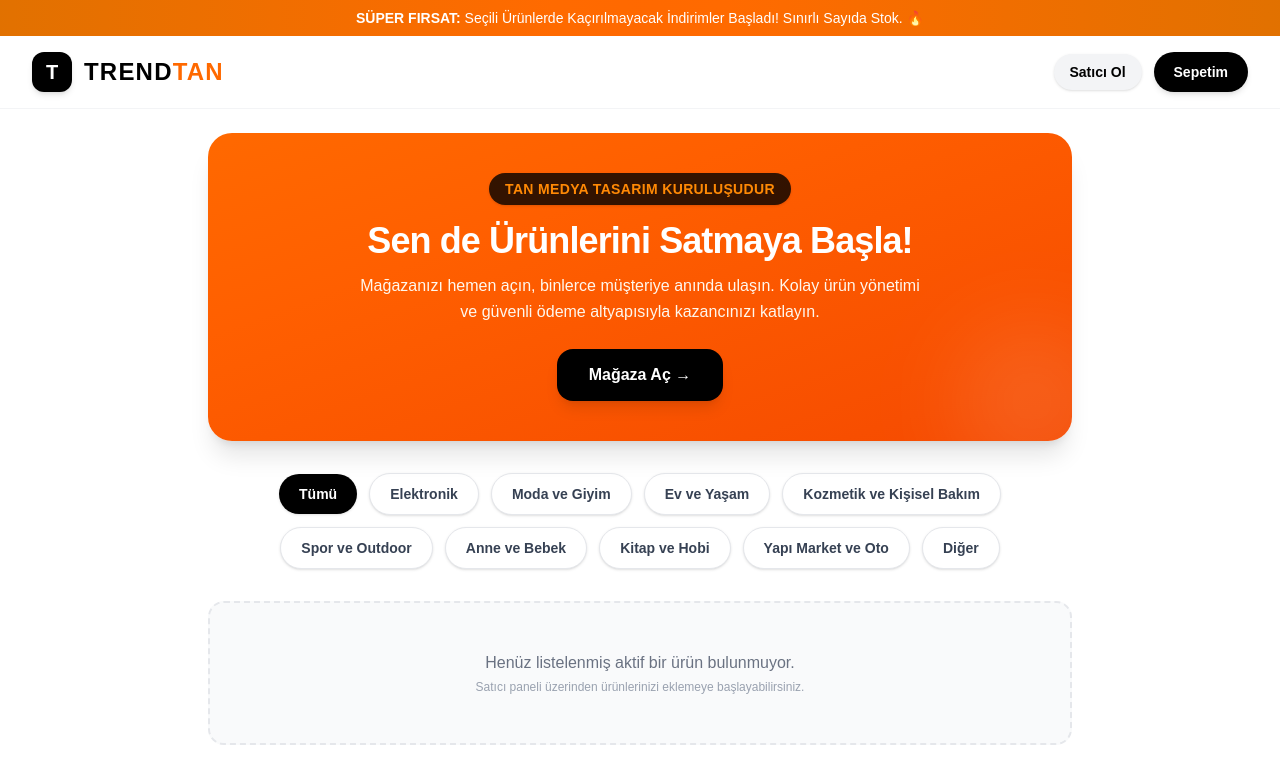
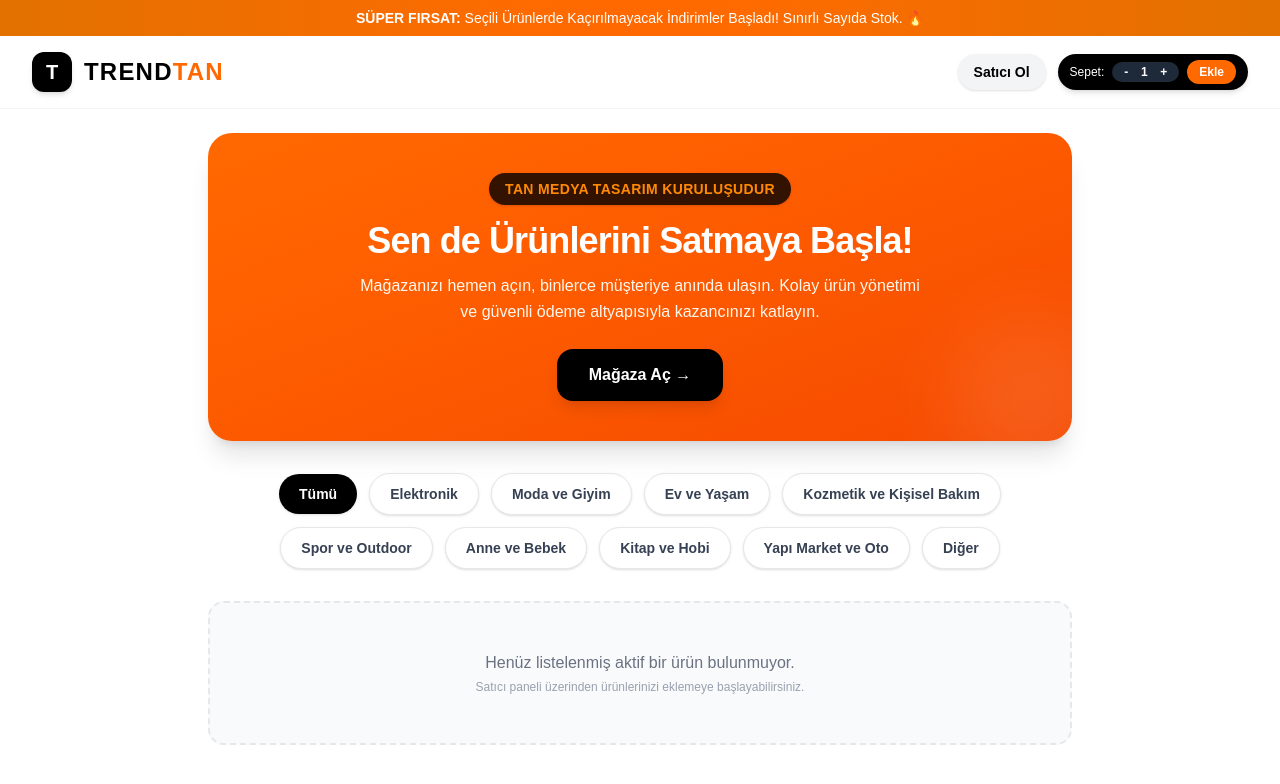
Before and after one commit to mustafatan06/trend.tan, a Next.js app: page /admin in a window 1280 px wide. Shown: the top 784 px of the page. Built offline with nearby package versions, Linux system fonts and the light colour scheme.

Commit message:
Magaza ac butonlari admin paneline baglandi ve sepete adet secme ozelligi eklendi

```diff
--- a/app/admin/page.tsx
+++ b/app/admin/page.tsx
@@ -1,7 +1,17 @@
+"use client";
+
+import { useState } from "react";
 import Image from "next/image";
 import Link from "next/link";
 
 export default function Home() {
+  // Sepet adet sayısı için state
+  const [sepetAdet, setSepetAdet] = useState(1);
+
+  const sepeteEkle = () => {
+    alert(`Sepete ${sepetAdet} adet ürün başarıyla eklendi! 🛒`);
+  };
+
   return (
     <div className="min-h-screen bg-white flex flex-col">
       {/* Üst Fırsat Bandı */}
@@ -21,7 +31,7 @@ export default function Home() {
           </span>
         </div>
 
-        {/* Sağ Butonlar (Satıcı Ol ve Sepetim) - Doğrudan Admin/Form Paneline Yönlendirildi */}
+        {/* Sağ Butonlar (Satıcı Ol ve İnteraktif Sepet Alanı) */}
         <div className="flex items-center gap-3 ml-auto sm:ml-0">
           <Link
             href="/admin"
@@ -29,22 +39,40 @@ export default function Home() {
           >
             Satıcı Ol
           </Link>
-          <Link
-            href="#"
-            onClick={(e) => {
-              e.preventDefault();
-              alert("Sepetiniz şu an boş. Ürün ekleme özelliği yakında aktif olacaktır.");
-            }}
-            className="px-5 py-2.5 bg-black hover:bg-gray-800 text-white text-sm font-semibold rounded-full transition-all shadow-md flex items-center gap-2 cursor-pointer"
-          >
-            Sepetim
-          </Link>
+
+          {/* İnteraktif Sepet ve Adet Alanı */}
+          <div className="flex items-center bg-black text-white rounded-full px-3 py-1.5 shadow-md gap-2">
+            <span className="text-xs font-medium">Sepet:</span>
+            <div className="flex items-center gap-1 bg-gray-800 rounded-full px-2 py-0.5">
+              <button
+                onClick={() => setSepetAdet(Math.max(1, sepetAdet - 1))}
+                className="text-white hover:text-orange-400 font-bold px-1 text-xs cursor-pointer"
+                title="Azalt"
+              >
+                -
+              </button>
+              <span className="text-xs font-bold w-4 text-center">{sepetAdet}</span>
+              <button
+                onClick={() => setSepetAdet(sepetAdet + 1)}
+                className="text-white hover:text-orange-400 font-bold px-1 text-xs cursor-pointer"
+                title="Arttır"
+              >
+                +
+              </button>
+            </div>
+            <button
+              onClick={sepeteEkle}
+              className="bg-orange-500 hover:bg-orange-600 text-white text-xs font-bold px-3 py-1 rounded-full transition-all cursor-pointer"
+            >
+              Ekle
+            </button>
+          </div>
         </div>
       </header>
 
       {/* Ana İçerik Alanı */}
       <main className="flex-1 max-w-4xl w-full mx-auto px-4 py-6 flex flex-col items-center">
-        {/* Banner Kartı */}
+        {/* Banner Kartı - Mağaza Aç Butonu /admin sayfasına bağlandı */}
         <div className="w-full bg-gradient-to-br from-orange-500 to-orange-600 rounded-3xl p-6 sm:p-10 text-white shadow-xl flex flex-col items-center text-center relative overflow-hidden mb-8">
           <div className="absolute -right-10 -bottom-10 w-40 h-40 bg-white/10 rounded-full blur-2xl pointer-events-none" />
 
@@ -85,7 +113,7 @@ export default function Home() {
             ].map((kategori, index) => (
               <button
                 key={index}
-                onClick={() => alert(`${kategori} kategorisi seçildi. Ürünler listeleniyor...`)}
+                onClick={() => alert(`${kategori} kategorisi seçildi.`)}
                 className={`px-5 py-2.5 rounded-full text-sm font-semibold transition-all shadow-sm cursor-pointer ${
                   index === 0
                     ? "bg-black text-white shadow-md"
@@ -98,7 +126,7 @@ export default function Home() {
           </div>
         </div>
 
-        {/* Örnek/Geçici Ürünler Kaldırıldı - Dinamik Ürün Alanı İçin Hazır Bölüm */}
+        {/* Bilgilendirme Alanı */}
         <div className="w-full text-center py-12 border-2 border-dashed border-gray-200 rounded-2xl bg-gray-50">
           <p className="text-gray-500 font-medium text-sm sm:text-base">
             Henüz listelenmiş aktif bir ürün bulunmuyor.
```
